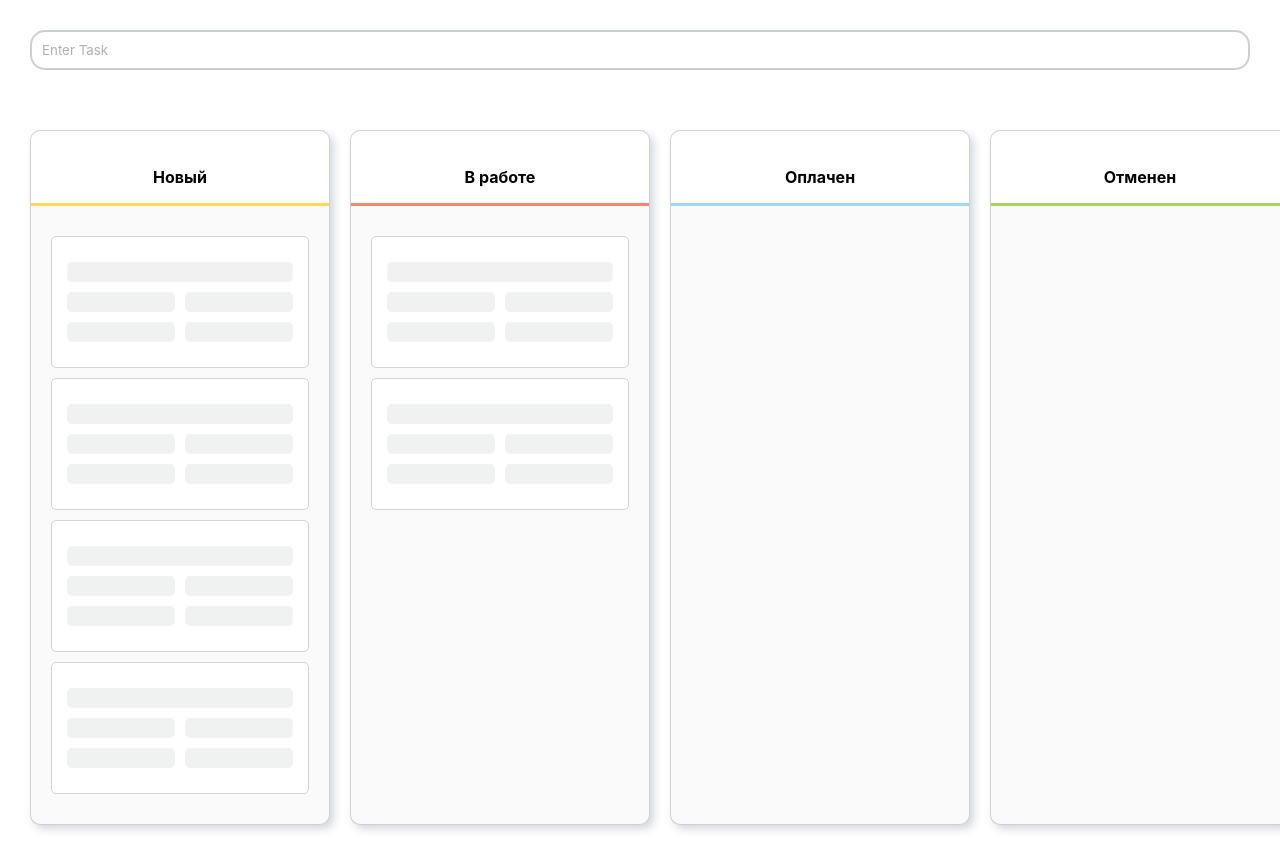
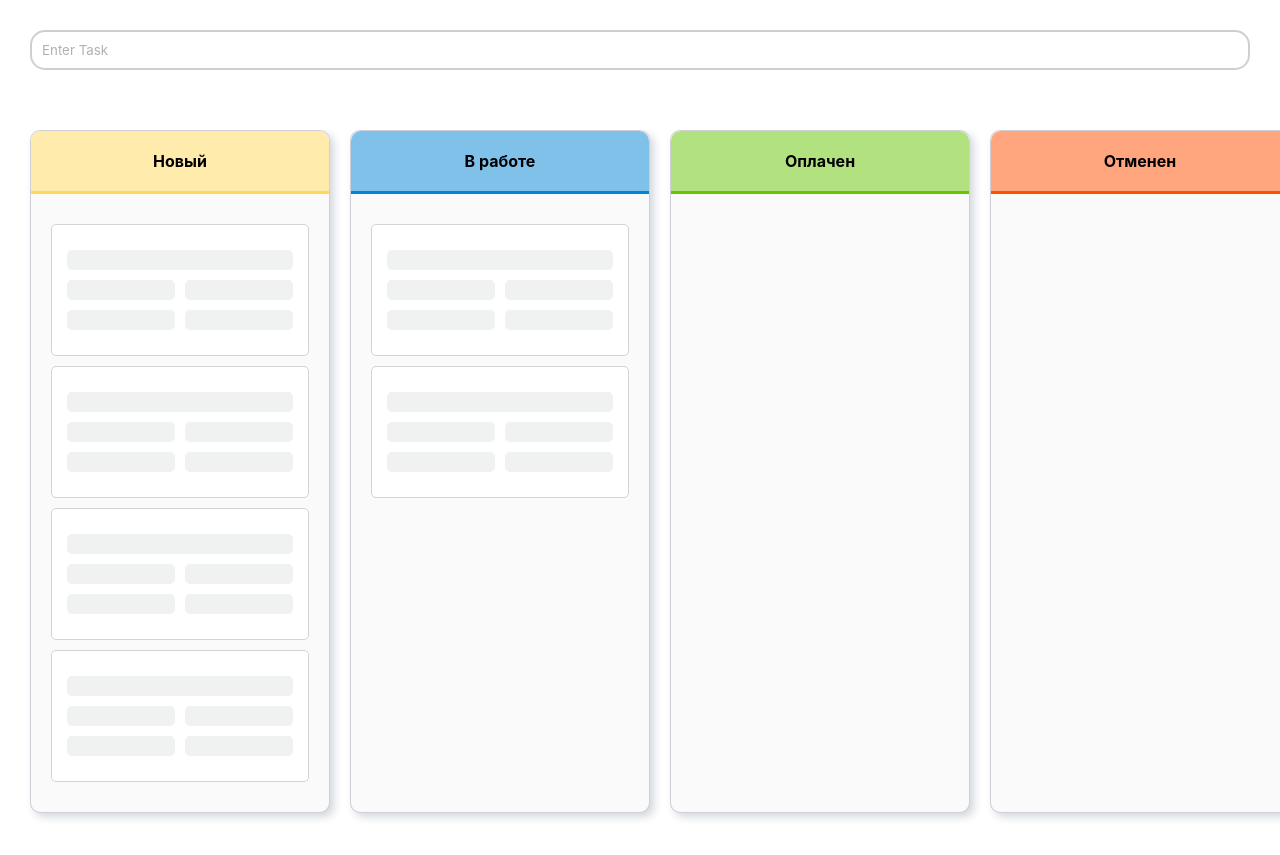
Before and after one commit to sashafdtv/canban_prototype, a Vue app: page / in a window 1280 px wide. Built offline with nearby package versions, Linux system fonts and the light colour scheme.

Commit message:
done color

```diff
--- a/src/components/Board.vue
+++ b/src/components/Board.vue
@@ -4,10 +4,13 @@
     <div
       class="header-board"
       :style="{
-        borderBottom: '3px solid ' + value.color,
+        borderBottom: '3px solid rgb(' + mainColorRGB + ')',
       }"
     >
-      <div class="background-wrapper">
+      <div
+        class="background-wrapper"
+        :style="{ background: 'rgba(' + additionalColorRGBA + ')' }"
+      >
         <h3>{{ value.name }}</h3>
       </div>
     </div>
@@ -40,6 +43,14 @@ export default {
   components: {
     draggable,
   },
+  computed: {
+    mainColorRGB() {
+      return this.value.colorRGB.join(",");
+    },
+    additionalColorRGBA() {
+      return this.value.colorRGB.join(",") + ",0.5";
+    },
+  },
   data() {
     return {
       defaultColor: DEFAULT_COLOR,
@@ -59,8 +70,13 @@ h3 {
   font-size: 16px;
 }
 
+.background-wrapper {
+  padding: 20px 0;
+  border-top-left-radius: 10px;
+  border-top-right-radius: 10px;
+}
+
 .header-board {
-  padding: 20px 0 0 0;
   background-color: white;
   border-bottom: 3px solid #ffd858;
   border-top-left-radius: 10px;
@@ -87,6 +103,7 @@ h3 {
 
 .board h3 {
   text-align: center;
+  margin: 0;
 }
 
 .footer-board {
--- a/src/const.js
+++ b/src/const.js
@@ -7,22 +7,24 @@ export const BOARDS = [
       { name: "Карточка 3" },
       { name: "Карточка 4" },
     ],
-    color: "#ffd858",
+    colorRGB: [255, 216, 88],
   },
   {
     name: "В работе",
     items: [{ name: "Карточка 5" }, { name: "Карточка 6" }],
-    color: "#fa8576",
+    // colorRGB: [255, 227, 132],
+    colorRGB: [0, 132, 212],
   },
   {
     name: "Оплачен",
     items: [],
-    color: "#a2d8ef",
+    // colorRGB: [162, 216, 239],
+    colorRGB: [102, 196, 0],
   },
   {
     name: "Отменен",
     items: [],
-    color: "#a2d859",
+    colorRGB: [255, 79, 0],
   },
 ];
 
```
Also changed, not shown: src/App.vue (+0 -13 lines).
